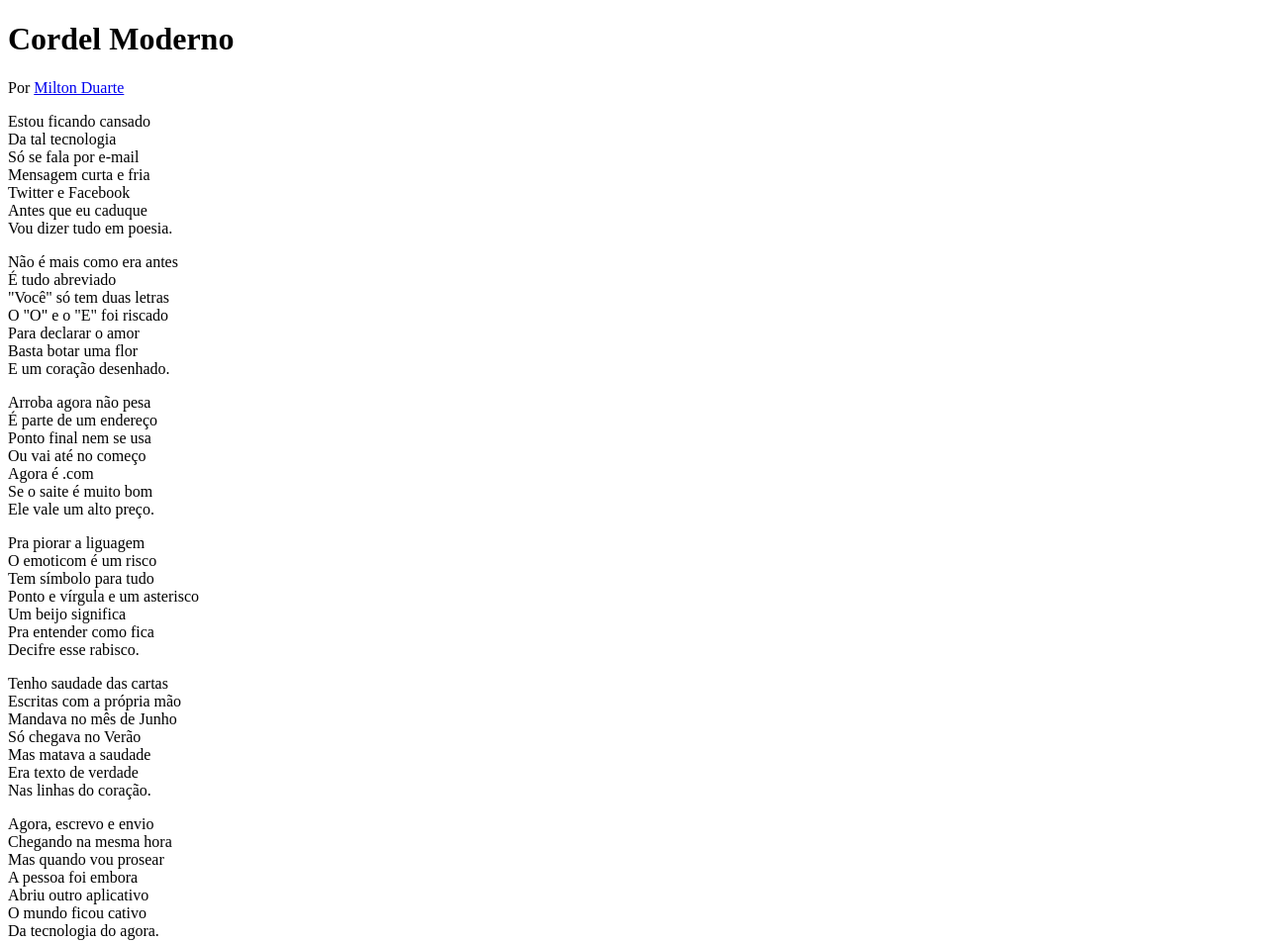
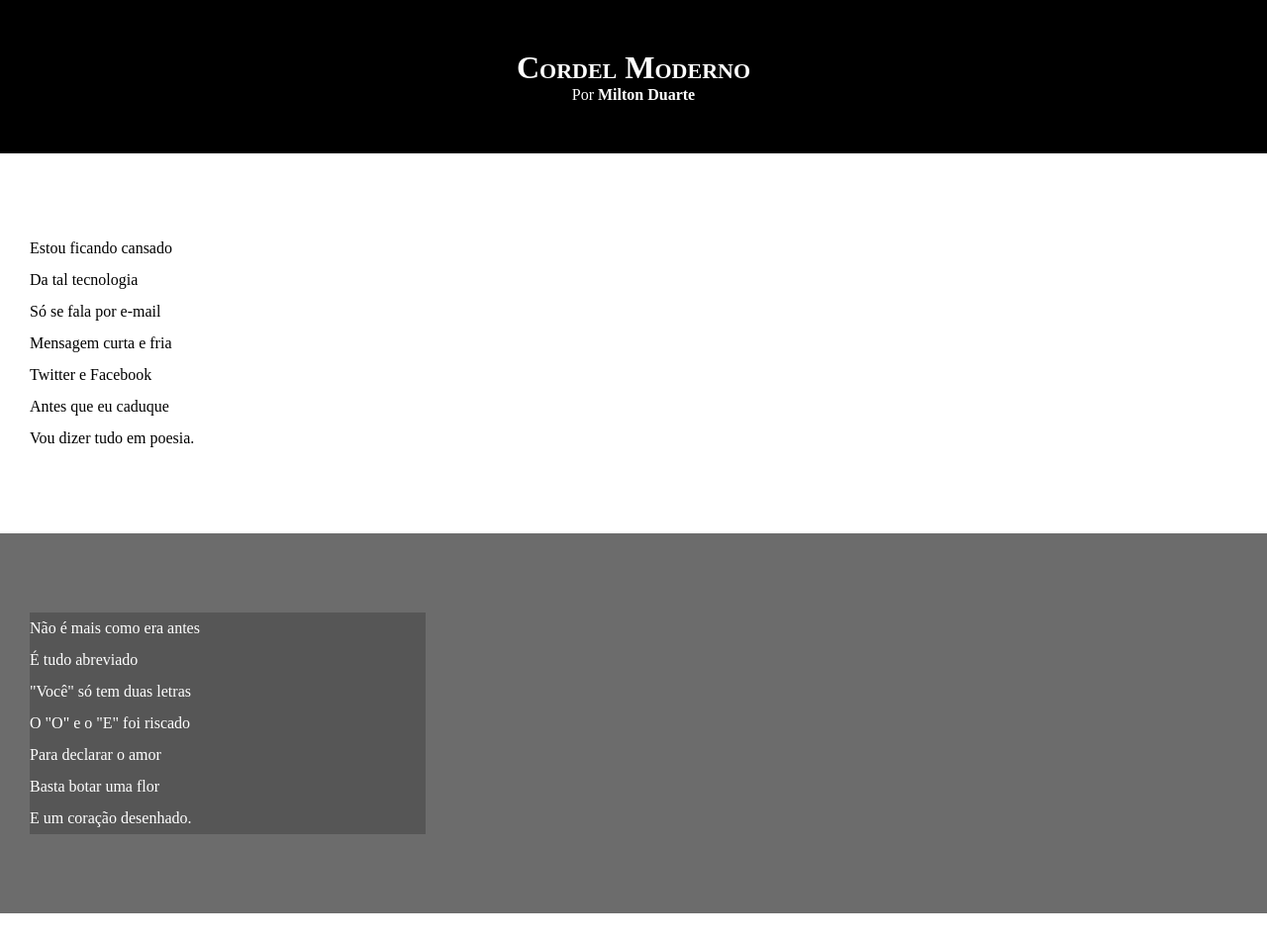
Before and after one commit to GabrielRocha15/html-css, a plain HTML site: page Desafios/d012/index.html in a window 1280 px wide. Shown: the top 953 px of the page at 99% size. Drawn offline with Linux system fonts and the light colour scheme.

Commit message:
Atualizei estilos dos textos e blocos

```diff
--- a/Desafios/d012/estilo/style.css
+++ b/Desafios/d012/estilo/style.css
@@ -1 +1,60 @@
 @charset "UTF-8";
+
+*{
+    margin: 0px;
+    padding: 0px;
+}
+
+html, body{
+    min-height: 100vh;
+    background-color: darkgray;
+}
+
+header{
+    background-color: black;
+    color: white;
+    text-align: center;
+}
+
+header > h1{
+    padding-top: 50px;
+    font-variant: small-caps;
+}
+
+header > p{
+    padding-bottom: 50px;
+}
+
+a{
+    color: white;
+    font-weight: bold;
+    text-decoration: none;
+}
+
+section{
+    padding-left: 30px;
+    padding-top: 10vh;
+    padding-bottom: 10vh;
+    line-height: 2em;
+
+}
+
+section.normal{
+    background-color: white;
+}
+
+section.imagem{
+    background-color: rgba(0, 0, 0, 0.363);
+    color: white;
+}
+
+section.imagem > p{
+    width: 400px;
+    background-color: rgba(0, 0, 0, 0.199);
+}
+
+footer{
+    color: white;
+    text-align: center;
+    padding: 10px;
+}
--- a/Desafios/d012/index.html
+++ b/Desafios/d012/index.html
@@ -17,7 +17,7 @@
         </p>
     </header>
 
-    <section>
+    <section class="normal">
         <p>
             Estou ficando cansado <br>
             Da tal tecnologia <br>
@@ -27,9 +27,9 @@
             Antes que eu caduque <br>
             Vou dizer tudo em poesia. <br>
         </p>
-    </section>
+    </section >
 
-    <section>
+    <section class="imagem">
         <p>
             Não é mais como era antes <br>
             É tudo abreviado <br>
@@ -41,7 +41,7 @@
         </p>
     </section>
 
-    <section>
+    <section class="normal">
         <p>
             Arroba agora não pesa <br>
             É parte de um endereço <br>
@@ -62,7 +62,7 @@
         </p>
     </section>
 
-    <section>
+    <section class="imagem">
         <p>
             Tenho saudade das cartas <br>
             Escritas com a própria mão <br>
@@ -74,7 +74,7 @@
         </p>
     </section>
 
-    <section>
+    <section class="normal">
         <p>
             Agora, escrevo e envio <br>
             Chegando na mesma hora <br>
```
